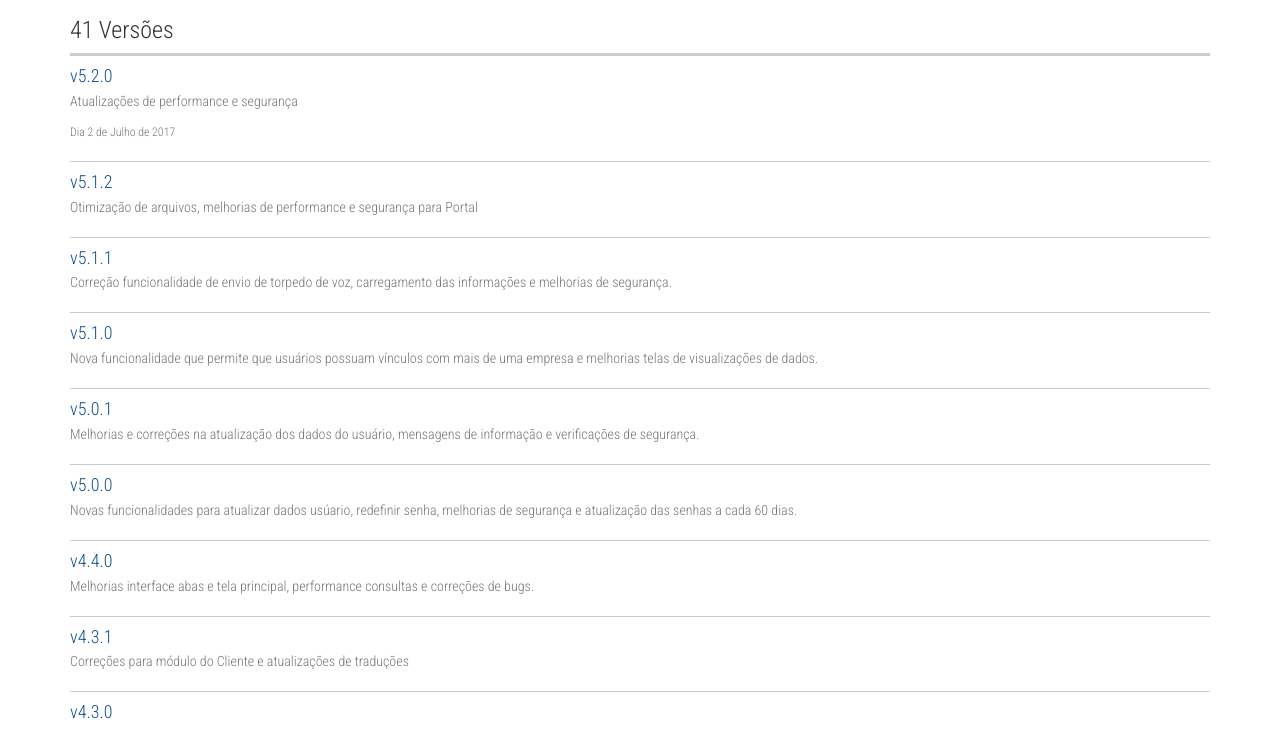
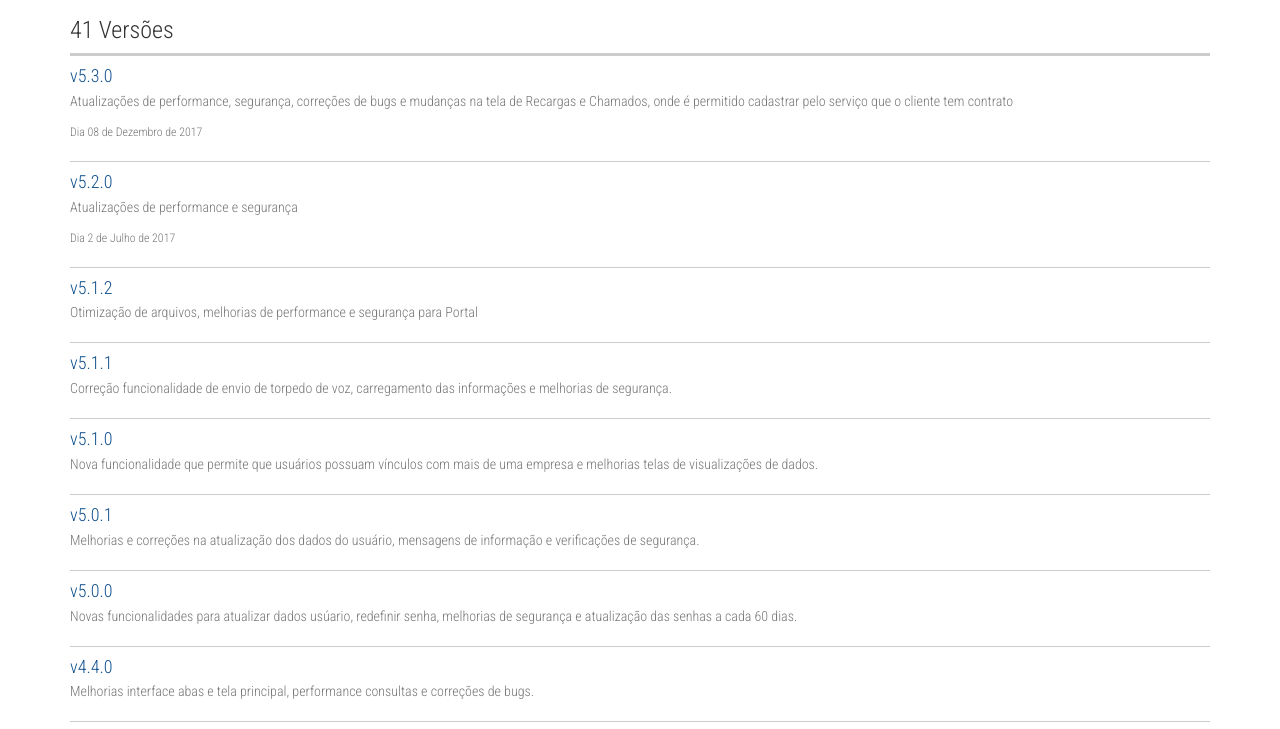
Before and after one commit to Brasilfone/versoes-portal-bft, a plain HTML site: page index.html in a window 1280 px wide. Shown: the part 63-792 px from the top of the page. Drawn offline with Linux system fonts and the light colour scheme.

Commit message:
Nova versão

```diff
--- a/index.html
+++ b/index.html
@@ -15,6 +15,15 @@
                     <h1>Portal BFT Telecom</h1>
                     <h3>41 Versões</h3>
                     <ul class="media-list">
+                        <li class="media">
+                            <a href="#">
+                                <div class="media-body">
+                                    <h4 class="media-heading">v5.3.0</h4>
+                                    <p class="text-muted">Atualizações de performance, segurança, correções de bugs e mudanças na tela de Recargas e Chamados, onde é permitido cadastrar pelo serviço que o cliente tem contrato</p>
+                                    <p><small class="text-muted">Dia 08 de Dezembro de 2017</small></p>
+                                </div>
+                            </a>
+                        </li>
                         <li class="media">
                             <a href="#">
                                 <div class="media-body">
```
